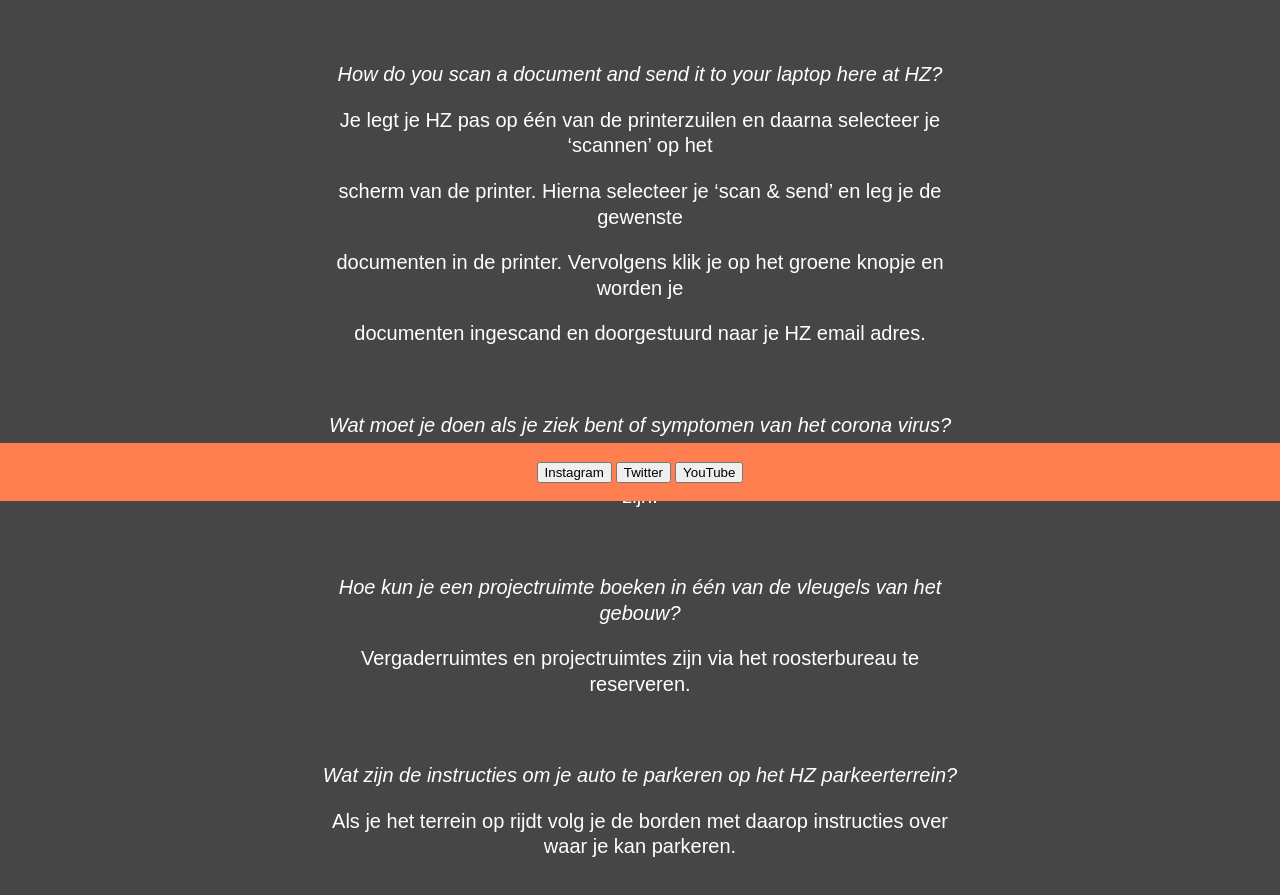
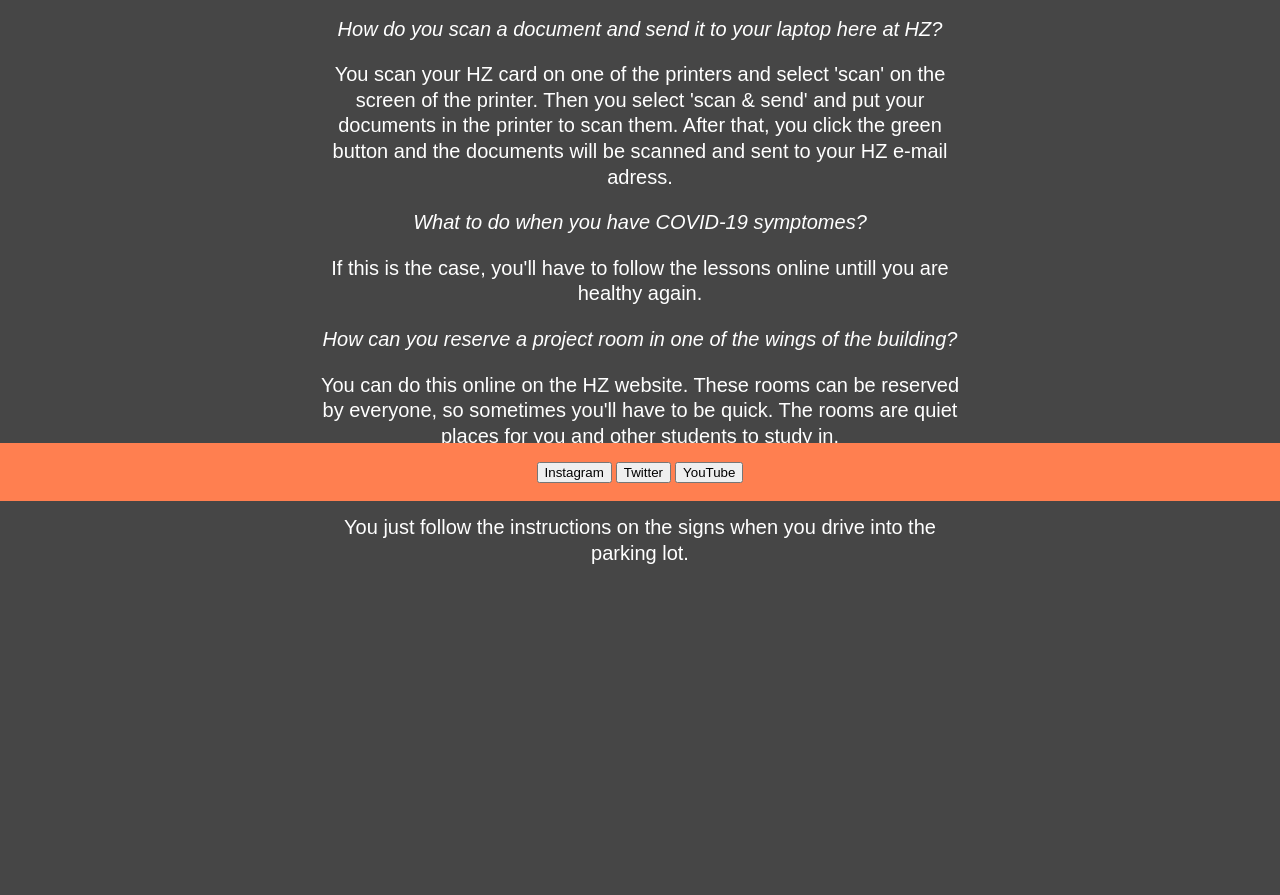
Before and after one commit to bornavileta/bornavileta.github.io, a plain HTML site: page faq.html in a window 1280 px wide. Shown: the part 299-1194 px from the top of the page. After the commit the page ends 965 px from the top, so only its background shows below. Drawn offline with Linux system fonts and the light colour scheme.

Commit message:
Changes to behind the scenes pages
+test for github

```diff
--- a/faq.html
+++ b/faq.html
@@ -38,52 +38,43 @@
    <!--main text area-->
 
    <div class="textbox1">
-      <p> <em> How do you print a document here at HZ? </em>
-      </p>
+      <p> <em> How do you print a document here at HZ? </em> </p>
+
       <p> You click 'print' on the desired document
-         and then you select one of the HZ printers.
+      and then you select one of the HZ printers.
       You walk to the printer you selected, scan your
       HZ card, click 'print', select the documents you
       want to have printed and wait for them to print. </p>
 
-      <br>
       <p> <em> How do you scan a document and send it to
-         your laptop here at HZ? </em>
-      </p>
-      <p> Je legt je HZ pas op één van de
-         printerzuilen en daarna selecteer je ‘scannen’ op het
-      </p>
-      <p> scherm van de printer. Hierna
-         selecteer je ‘scan & send’ en leg je de gewenste
-      </p>
-      <p> documenten in de printer. Vervolgens
-         klik je op het groene knopje en worden je
-      </p>
-      <p> documenten ingescand en doorgestuurd
-         naar je HZ email adres.
-      </p>
-      <br>
-      <p> <em> Wat moet je doen als je ziek
-         bent of symptomen van het corona virus? </em>
-      </p>
-      <p> In dit geval volg je de lessen
-         online en thuis totdat de klachten voorbij zijn.
-      </p>
-      <br>
-      <p> <em> Hoe kun je een projectruimte
-         boeken in één van de vleugels van het gebouw? </em>
-      </p>
-      <p> Vergaderruimtes en projectruimtes
-         zijn via het roosterbureau te reserveren.
-      </p>
-      <br>
-      <p> <em> Wat zijn de instructies om je
-         auto te parkeren op het HZ parkeerterrein? </em>
-      </p>
-      <p> Als je het terrein op rijdt volg je
-         de borden met daarop instructies over waar je kan parkeren.
-      </p>
-      </div>
+      your laptop here at HZ? </em> </p>
+
+      <p> You scan your HZ card on one of the printers
+      and select 'scan' on the screen of the printer.
+      Then you select 'scan & send' and put your
+      documents in the printer to scan them.
+      After that, you click the green button and the
+      documents will be scanned and sent to your HZ
+      e-mail adress.</p>
+
+      <p> <em> What to do when you have COVID-19
+      symptomes? </em> </p>
+
+      <p> If this is the case, you'll have to follow the
+      lessons online untill you are healthy again. </p>
+
+      <p> <em> How can you reserve a project room in one of the
+      wings of the building? </em> </p>
+
+      <p> You can do this online on the HZ website. These rooms can
+      be reserved by everyone, so sometimes you'll have to be quick.
+      The rooms are quiet places for you and other students to study in. </p>
+
+      <p> <em> What are the instructions to park my carat the HZ
+      parking lot? </em> </p>
+
+      <p> You just follow the instructions on the signs when you
+      drive into the parking lot. </p> </div>
 
       <!--footer with social media links-->
 
--- a/style.css
+++ b/style.css
@@ -43,6 +43,10 @@ body {
     margin: 0px;
     line-height: 1.6em;
     text-align: center;
+}
+
+.block {
+    float: left;
 }
 
 .table-style {
```
Also changed, not shown: blog.html (+15 -2 lines), 1 other file.
